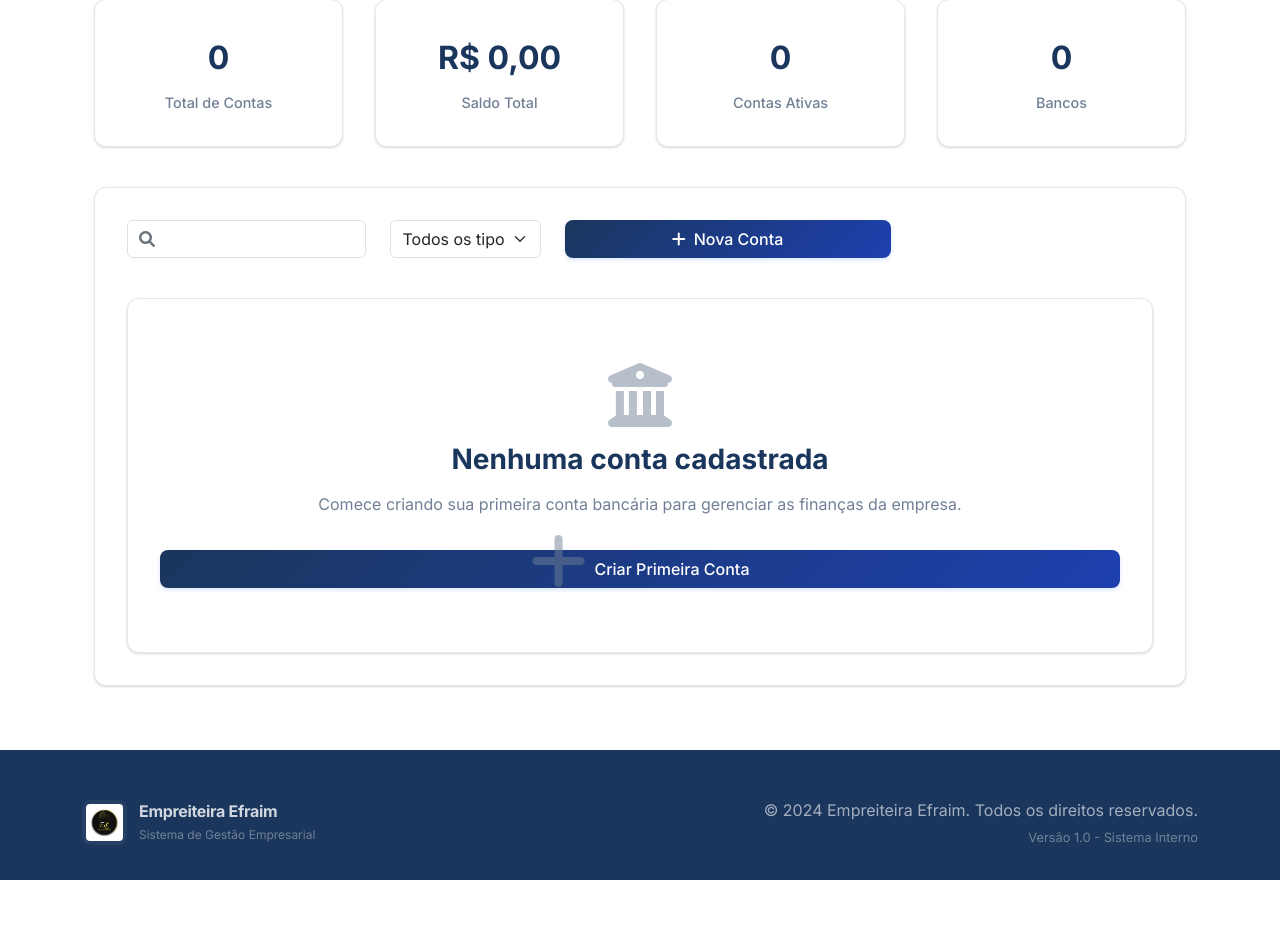
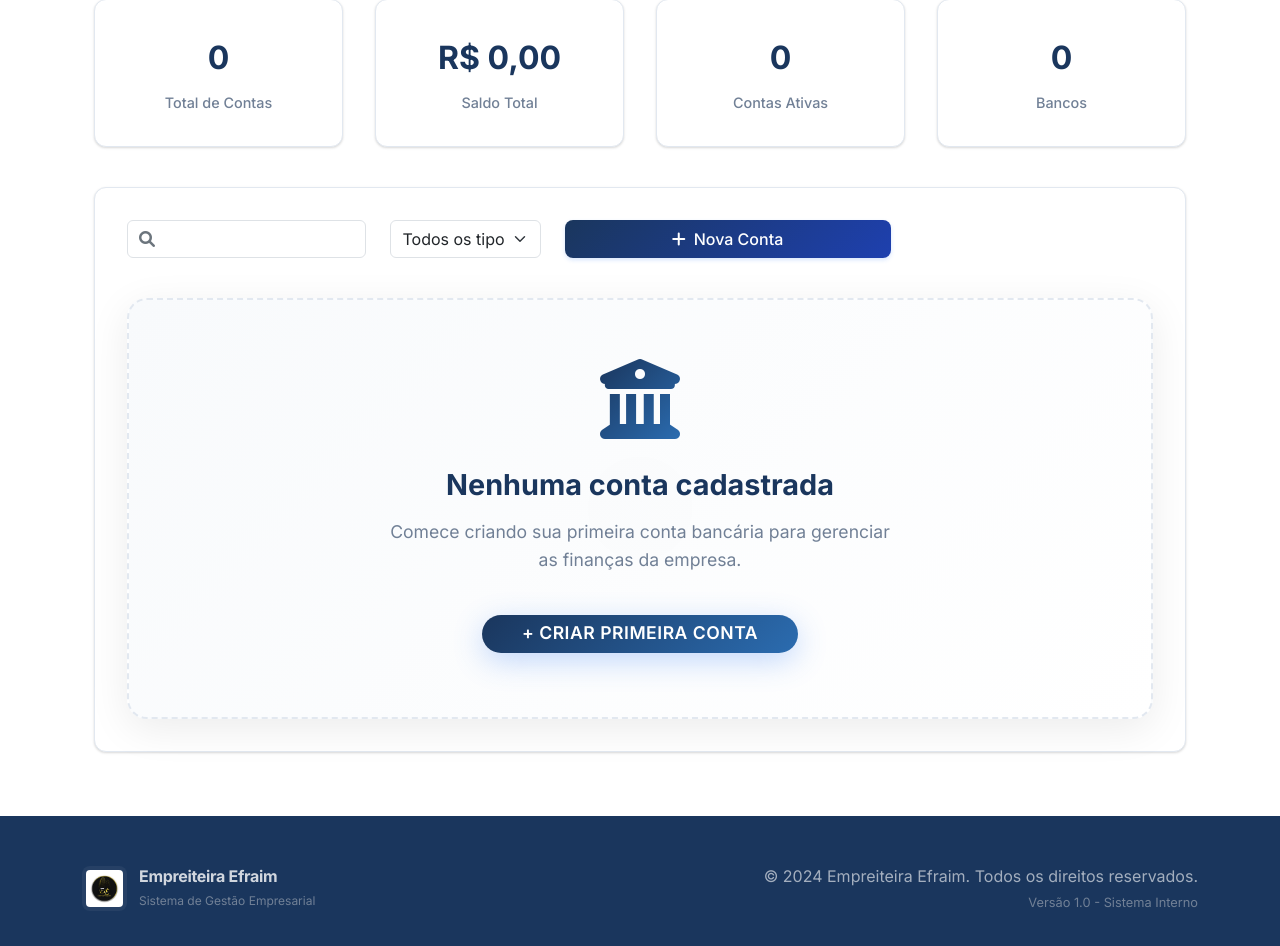
Before and after one commit to saulosilva2809/EfraimSys, a Django app: page /finances/accounts/list-accounts/ in a window 1280 px wide. Shown: the part 287-1233 px from the top of the page. Before the commit the page ends 1167 px from the top, so only its background shows below. Run offline with Django 5.2, Linux system fonts and the light colour scheme.

Commit message:
fix: resolve bug no botão de criar conta

```diff
--- a/templates/finances/accounts/list_accounts.html
+++ b/templates/finances/accounts/list_accounts.html
@@ -287,28 +287,121 @@
     .empty-state {
         text-align: center;
         padding: 4rem 2rem;
-        background: white;
-        border: 1px solid var(--border-color);
-        border-radius: 12px;
-        box-shadow: var(--card-shadow);
+        background: linear-gradient(135deg, #f8fafc 0%, #ffffff 100%);
+        border: 2px dashed var(--border-color);
+        border-radius: 20px;
+        box-shadow: 0 10px 40px rgba(0,0,0,0.08);
+        position: relative;
+        overflow: hidden;
+    }
+
+    .empty-state::before {
+        content: '';
+        position: absolute;
+        top: -50%;
+        left: -50%;
+        width: 200%;
+        height: 200%;
+        background: radial-gradient(circle, rgba(59, 130, 246, 0.03) 0%, transparent 70%);
+        animation: pulse 4s ease-in-out infinite;
+    }
+
+    @keyframes pulse {
+        0%, 100% { transform: scale(1); opacity: 0.3; }
+        50% { transform: scale(1.1); opacity: 0.1; }
     }
 
     .empty-state i {
-        font-size: 4rem;
-        color: var(--text-muted);
-        margin-bottom: 1rem;
-        opacity: 0.5;
+        font-size: 5rem;
+        background: linear-gradient(135deg, var(--primary-color), var(--accent-color));
+        -webkit-background-clip: text;
+        -webkit-text-fill-color: transparent;
+        background-clip: text;
+        margin-bottom: 1.5rem;
+        position: relative;
+        z-index: 2;
+        animation: bounce 2s ease-in-out infinite;
+    }
+
+    @keyframes bounce {
+        0%, 20%, 50%, 80%, 100% { transform: translateY(0); }
+        40% { transform: translateY(-10px); }
+        60% { transform: translateY(-5px); }
     }
 
     .empty-state h3 {
         color: var(--primary-color);
         margin-bottom: 1rem;
         font-weight: 700;
+        font-size: 1.8rem;
+        position: relative;
+        z-index: 2;
     }
 
     .empty-state p {
         color: var(--text-muted);
-        margin-bottom: 2rem;
+        margin-bottom: 2.5rem;
+        font-size: 1.1rem;
+        line-height: 1.6;
+        max-width: 500px;
+        margin-left: auto;
+        margin-right: auto;
+        position: relative;
+        z-index: 2;
+    }
+
+    .empty-state .btn-primary {
+        background: linear-gradient(135deg, var(--primary-color) 0%, var(--accent-color) 100%);
+        border: none;
+        padding: 1rem 2.5rem;
+        border-radius: 50px;
+        font-weight: 600;
+        font-size: 1.1rem;
+        text-transform: uppercase;
+        letter-spacing: 0.5px;
+        box-shadow: 0 8px 30px rgba(59, 130, 246, 0.3);
+        position: relative;
+        z-index: 2;
+        overflow: hidden;
+        transition: all 0.4s cubic-bezier(0.175, 0.885, 0.32, 1.275);
+        display: inline-flex;
+        align-items: center;
+        justify-content: center;
+    }
+
+    .empty-state .btn-primary::before {
+        content: '';
+        position: absolute;
+        top: 0;
+        left: -100%;
+        width: 100%;
+        height: 100%;
+        background: linear-gradient(90deg, transparent, rgba(255,255,255,0.4), transparent);
+        transition: left 0.6s;
+    }
+
+    .empty-state .btn-primary:hover {
+        transform: translateY(-5px) scale(1.05);
+        box-shadow: 0 15px 50px rgba(59, 130, 246, 0.4);
+        color: white;
+        text-decoration: none;
+    }
+
+    .empty-state .btn-primary:hover::before {
+        left: 100%;
+    }
+
+    .empty-state .btn-primary:active {
+        transform: translateY(-2px) scale(1.02);
+        box-shadow: 0 8px 25px rgba(59, 130, 246, 0.3);
+    }
+
+    .empty-state .btn-primary i {
+        font-size: 1.2rem;
+        margin-right: 0.8rem;
+        background: none;
+        -webkit-text-fill-color: white;
+        animation: none;
     }
 
     .breadcrumb {
@@ -429,15 +522,24 @@
         }
 
         .empty-state {
-            padding: 2rem 1rem;
+            padding: 3rem 1.5rem;
         }
 
         .empty-state i {
-            font-size: 3rem;
+            font-size: 4rem;
         }
 
         .empty-state h3 {
-            font-size: 1.3rem;
+            font-size: 1.5rem;
+        }
+
+        .empty-state p {
+            font-size: 1rem;
+        }
+
+        .empty-state .btn-primary {
+            padding: 0.8rem 2rem;
+            font-size: 1rem;
         }
 
         .breadcrumb {
@@ -582,7 +684,7 @@
                  <h3>Nenhuma conta cadastrada</h3>
                  <p>Comece criando sua primeira conta bancária para gerenciar as finanças da empresa.</p>
                  <a href="{% url 'create_account_view' %}" class="btn btn-primary">
-                     <i class="fas fa-plus me-2"></i>Criar Primeira Conta
+                     + Criar Primeira Conta
                  </a>
              </div>
         {% endif %}
```
